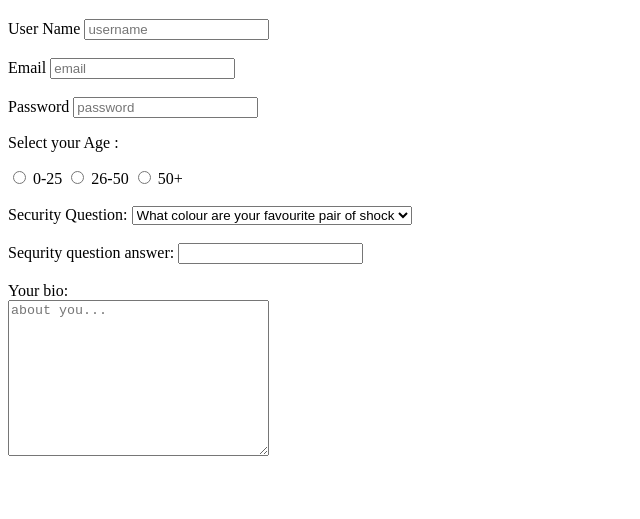
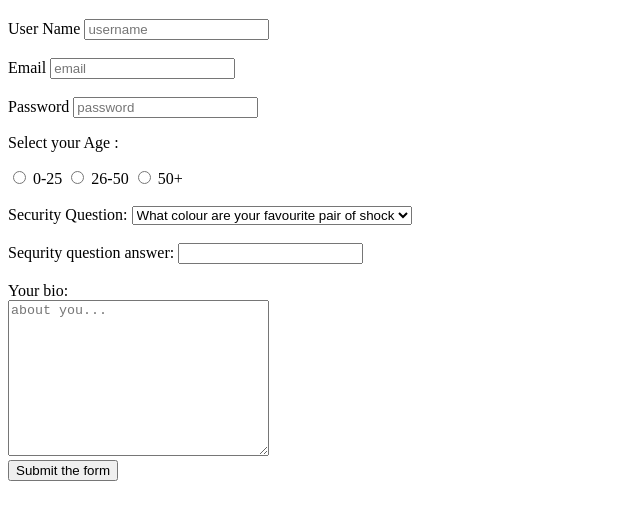
Before and after one commit to mahfoos/Learn-HTML, a plain HTML site: page form.html in a window 1280 px wide. Shown: the part 61-580 px from the top of the page, without its empty margins (0-640 px from the left). Drawn offline with Linux system fonts and the light colour scheme.

Commit message:
added buttons

```diff
--- a/form.html
+++ b/form.html
@@ -53,6 +53,10 @@
         <label for="bio">Your bio: </label><br>
         <textarea name="bio" id="bio" cols="30" rows="10" placeholder="about you..."></textarea>
 
+        <br>
+
+        <!-- buttons -->
+        <input type="submit" value="Submit the form">
 
     </form>
 </body>
```
